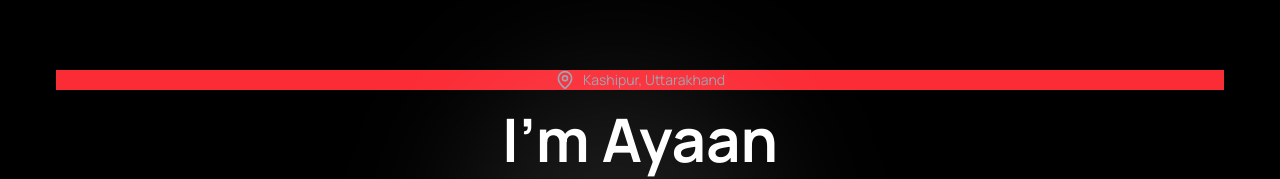
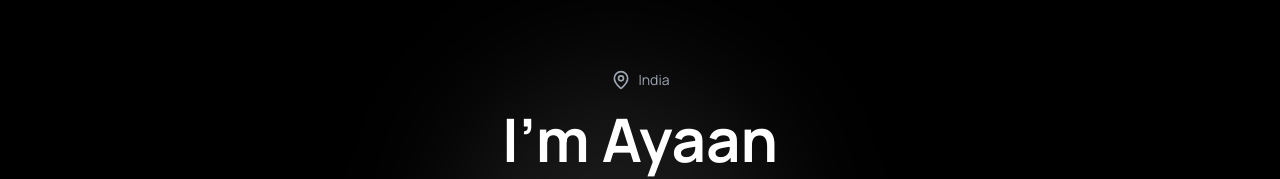
Before and after one commit to MohdAyaanAnsari/Portfolio_frontend, a React (Vite) app: page / in a window 1280 px wide. Shown: the part 145-324 px from the top of the page. Built offline with nearby package versions, Linux system fonts and the light colour scheme; no server answers.

Commit message:
Update HeroSection.tsx

```diff
--- a/src/routes/HeroSection.tsx
+++ b/src/routes/HeroSection.tsx
@@ -71,9 +71,9 @@ export default function HeroSection() {
 
         <motion.p
           variants={item}
-          className="bg-red-500 flex justify-center items-center gap-2 text-sm text-gray-400 mb-3"
+          className="flex justify-center items-center gap-2 text-sm text-gray-400 mb-3"
         >
-          <MapPin size={20} /> Kashipur, Uttarakhand
+          <MapPin size={20} /> India
         </motion.p>
 
         <motion.h1
```
